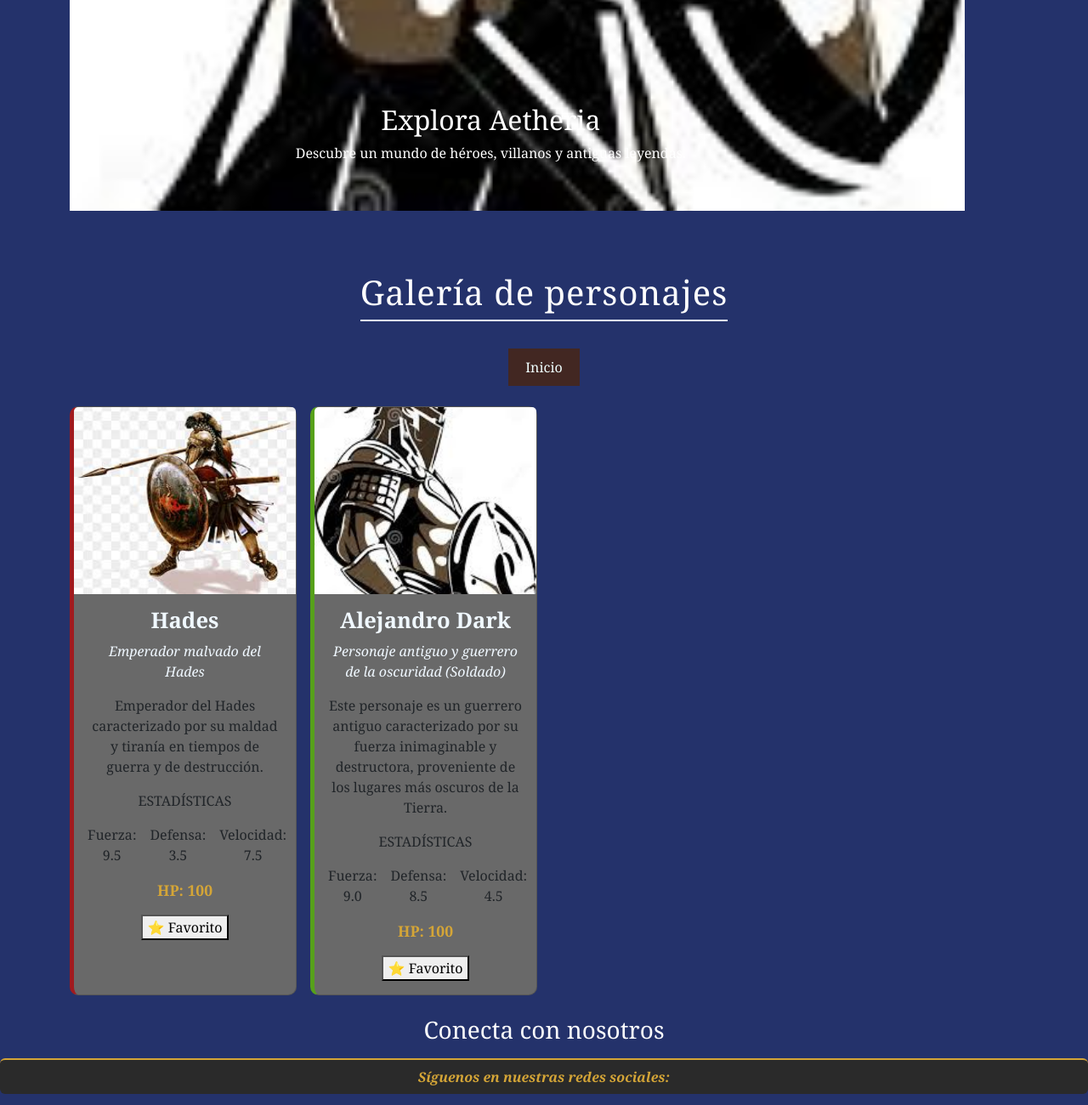
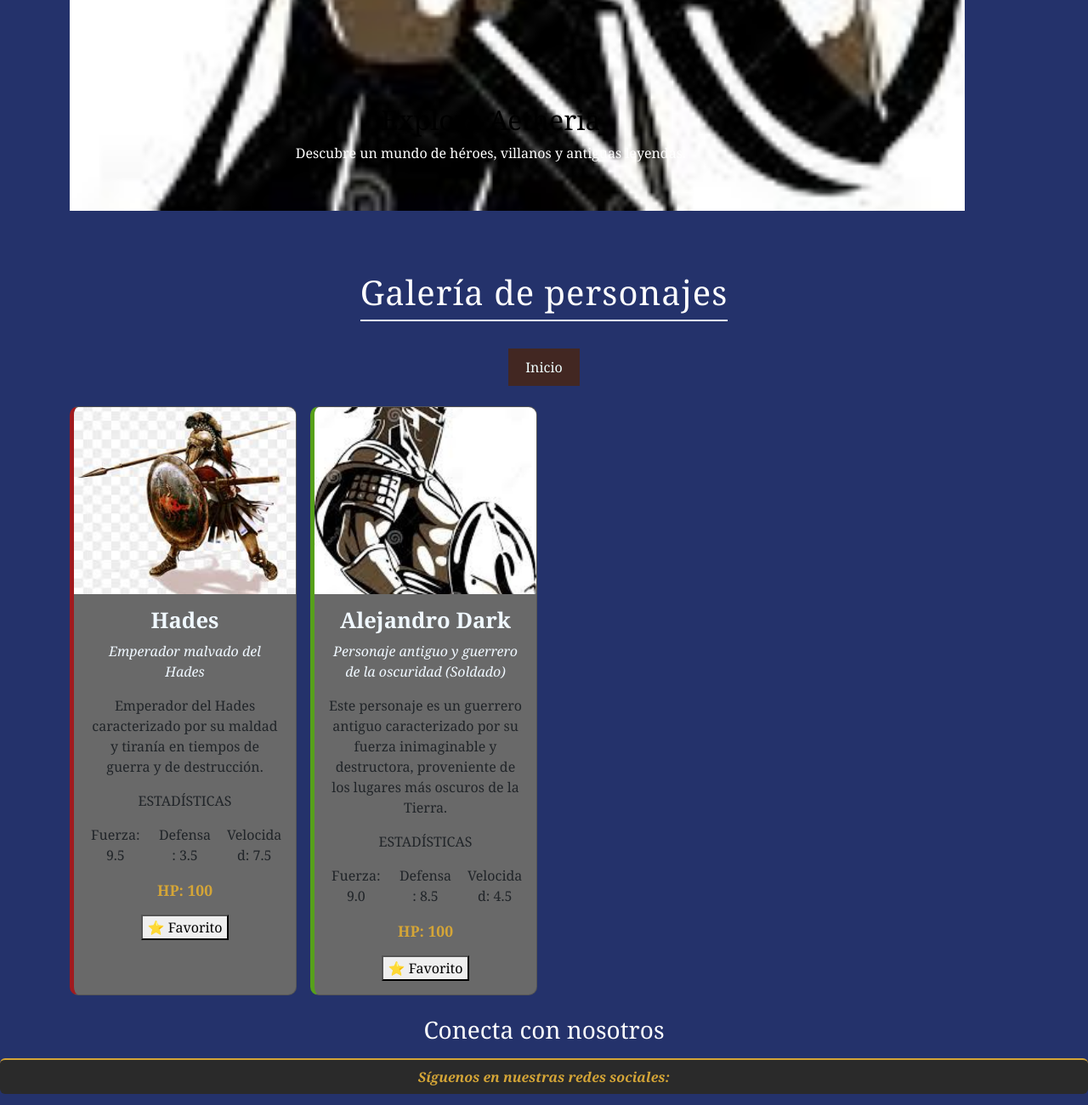
Before and after one commit to Christian-hub-art/Desarrollo-Web-Atheneas, a plain HTML site: page Taller 2 Desarrollo Web BecerraChristian/personajes.html in a window 1280 px wide. Shown: the part 1400-2700 px from the top of the page at 85% size. Drawn offline with nearby package versions, Linux system fonts and the light colour scheme.

Commit message:
Cambio diseño carrusel

```diff
--- a/Taller 2 Desarrollo Web BecerraChristian/estilos.css
+++ b/Taller 2 Desarrollo Web BecerraChristian/estilos.css
@@ -16,12 +16,12 @@ a:hover {
     text-decoration: underline;
 }
 
-/* Estilo para los héroes */
+
 [data-tipo="heroe"] {
     border-left: 5px solid #56A11A;
 }
 
-/* Estilo para los villanos */
+
 [data-tipo="villano"] {
     border-left: 5px solid #A11A1E;
 }
@@ -37,6 +37,9 @@ body {
     background-color: dimgrey;
     border-radius: 10px;
     text-align: center;
+    width: 100%;
+    min-width: 0;
+    overflow: hidden;
 }
 
 .ficha img {
@@ -61,7 +64,8 @@ body {
     display: grid;
     gap: 16px;
     justify-content: space-between;
-    grid-template-columns: repeat(3, 1fr);
+    grid-template-columns: repeat(3, minmax(0, 1fr));
+    overflow-wrap: anywhere;
 }
 
 .vida {
@@ -94,3 +98,18 @@ h3 ~ p {
     color: #d4a537;
     font-weight: bold;
 }
+
+
+
+#aetheria-carousel .carousel-caption h2 {
+    color: #000000;
+}
+
+#aetheria-carousel .carousel-caption p {
+    color: #ffffff;
+}
+
+#aetheria-carousel .carousel-caption h2,
+#aetheria-carousel .carousel-caption p {
+    font-family: Georgia, 'Times New Roman', serif;
+}
```
